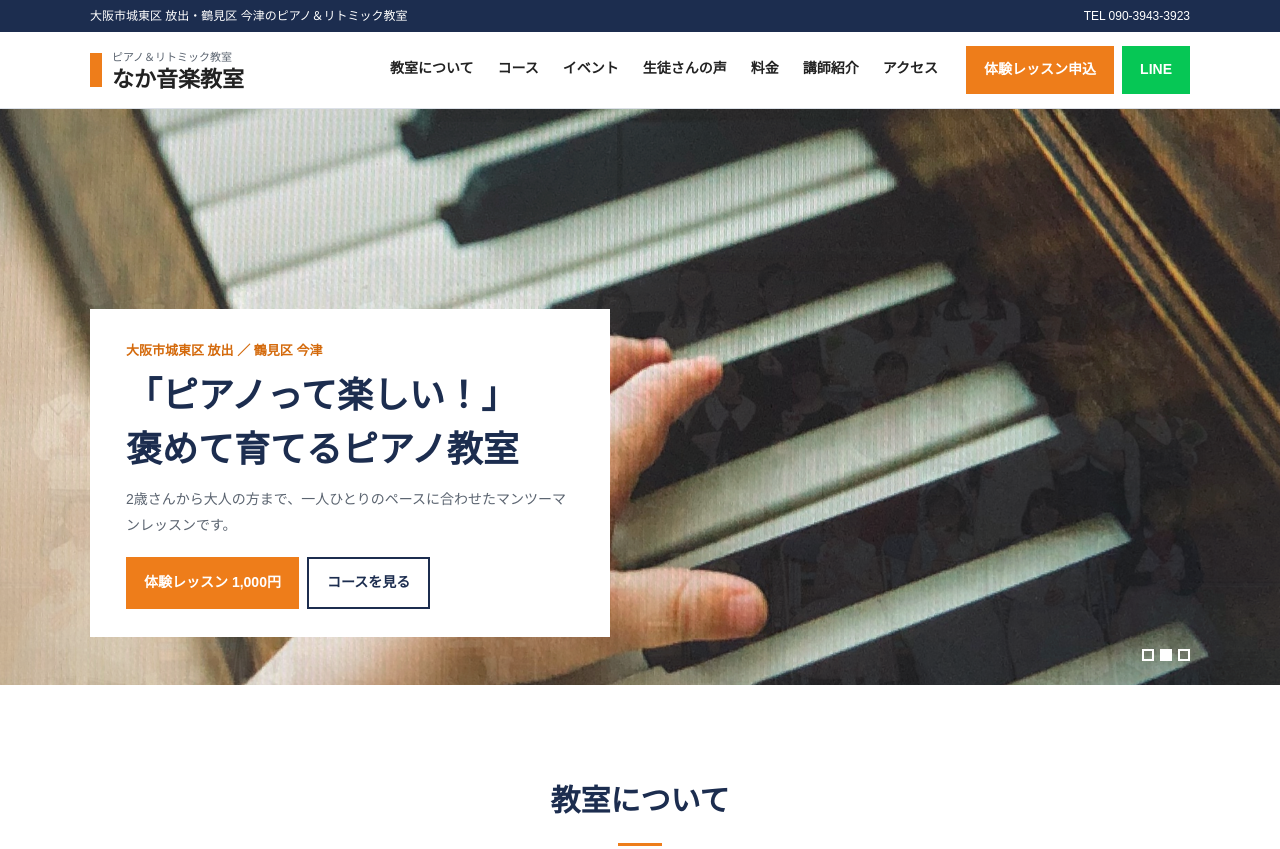
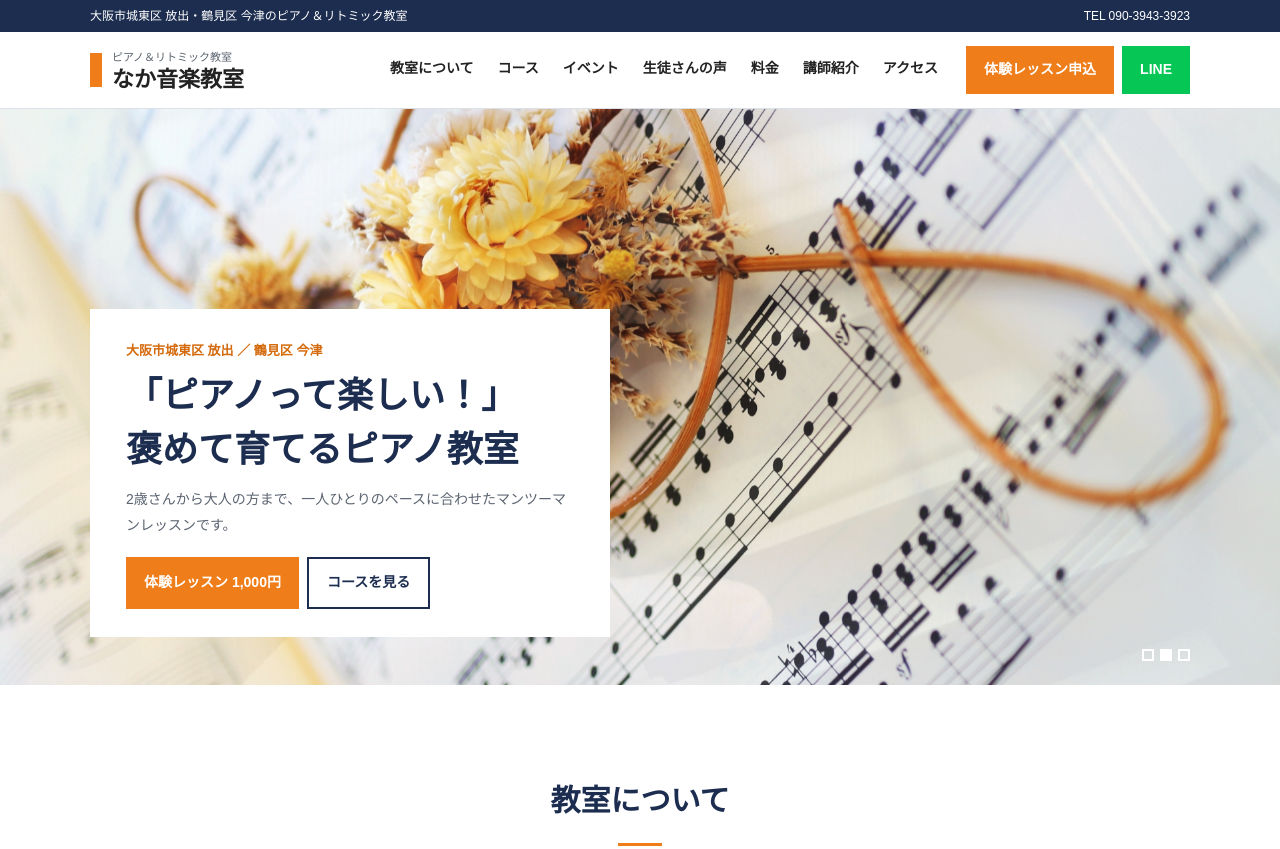
Before and after one commit to youngman720/naka-piano-redesign, a plain HTML site: page a/index.html in a window 1280 px wide. Shown: the top 849 px of the page. Drawn offline with Linux system fonts and the light colour scheme.

Commit message:
A案：見出しの写真を差し替え（楽譜と花・鍵盤と手・看板）

```diff
--- a/a/index.html
+++ b/a/index.html
@@ -215,6 +215,8 @@ footer{background:#121d33;color:#c3c9d4;padding:44px 0 96px;font-size:13px}
 /* ヒーロー写真：切り替わるときにわずかに引く */
 .hero .slide img{transform:scale(1.04);transition:transform 5s ease-out}
 .hero .slide.on img{transform:none}
+/* 看板の写真は小さいので、PCでは拡大しすぎず右に寄せる */
+@media (min-width:641px){.hero .slide.fit{background:#2a2521}.hero .slide.fit img{object-fit:contain;object-position:right center}}
 .hero-box[data-anim="left"]{transition-delay:.2s}
 /* スマホ下の電話・LINE：読み込み後に下からスライドイン */
 @media (max-width:760px){.sp-cta{transform:translateY(100%);transition:transform .6s ease-out .6s}.sp-cta.show{transform:none}}
@@ -253,9 +255,9 @@ footer{background:#121d33;color:#c3c9d4;padding:44px 0 96px;font-size:13px}
 <main id="top">
   <div class="hero" id="hero">
     <div class="ph">
-      <div class="slide on"><img src="../assets/img/hand.jpg" alt="鍵盤に手をのせる子ども"></div>
-      <div class="slide"><img src="../assets/img/recital_group.jpg" alt="発表会の集合写真"></div>
-      <div class="slide"><img src="../assets/img/teacher_play.jpg" alt="グランドピアノを弾く講師"></div>
+      <div class="slide on"><img src="../assets/img/score_flower.jpg" alt="楽譜とドライフラワー"></div>
+      <div class="slide"><img src="../assets/img/hand.jpg" alt="鍵盤に手をのせる子ども"></div>
+      <div class="slide fit"><img src="../assets/img/signboard.jpg" alt="なか音楽教室の看板"></div>
     </div>
     <div class="hero-box" data-anim="left">
       <p class="area">大阪市城東区 放出 ／ 鶴見区 今津</p>
```
Also changed, not shown: assets/img/signboard.jpg (added).
